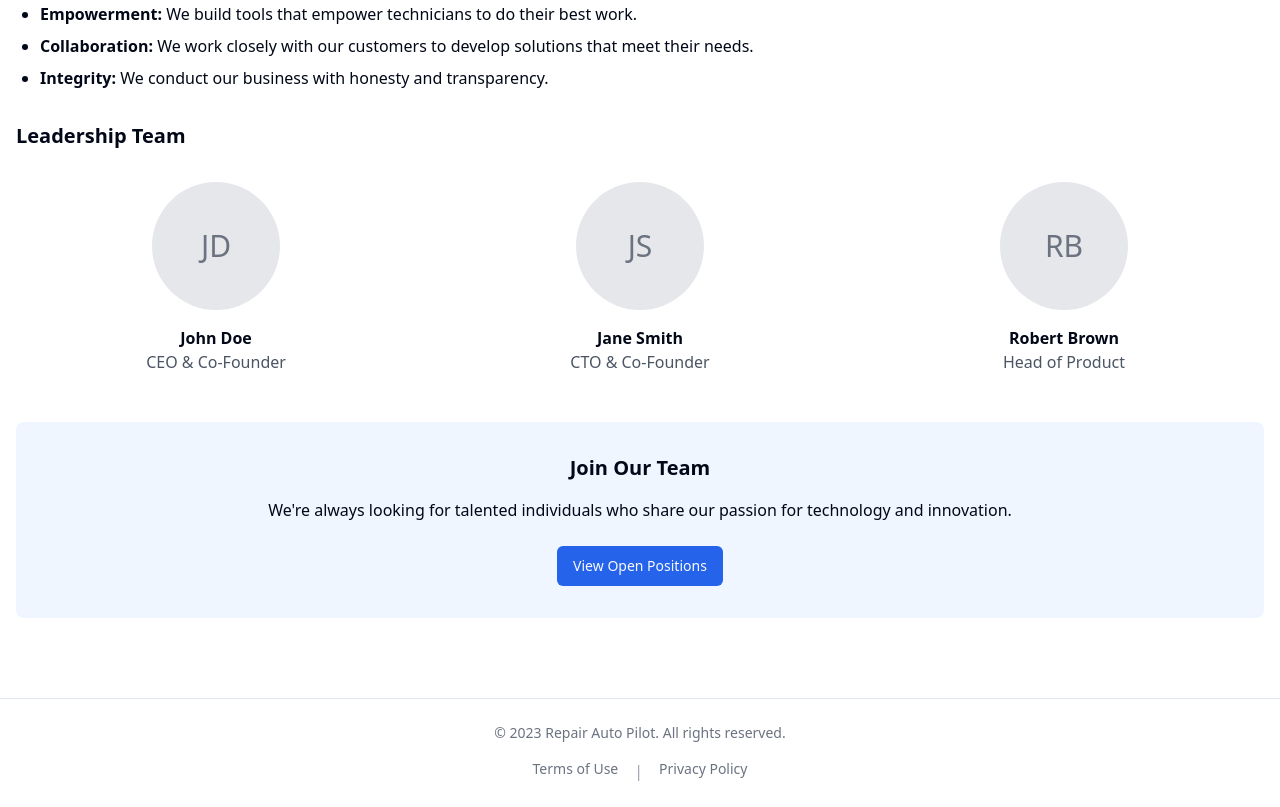
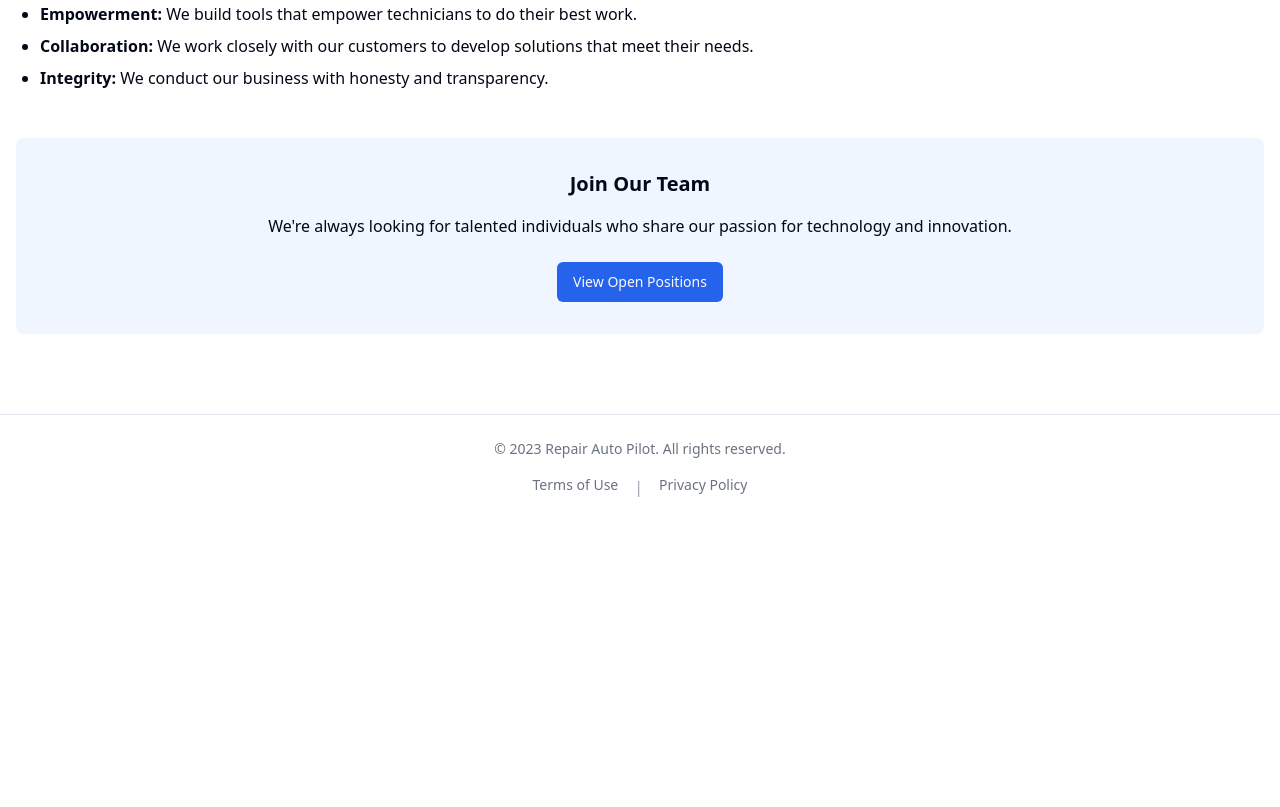
Before and after one commit to rbtech24/diagnose-flow-chat, a React (Vite) app: page /about in a window 1280 px wide. Shown: the part 900-1707 px from the top of the page. After the commit the page ends 1423 px from the top, so only its background shows below. Built offline with nearby package versions, Linux system fonts and the light colour scheme.

Commit message:
Remove leadership section
Removes the leadership team section from the about page.

```diff
--- a/src/pages/About.tsx
+++ b/src/pages/About.tsx
@@ -65,25 +65,6 @@ export default function About() {
             <li><strong>Collaboration:</strong> We work closely with our customers to develop solutions that meet their needs.</li>
             <li><strong>Integrity:</strong> We conduct our business with honesty and transparency.</li>
           </ul>
-
-          <h3 className="text-xl font-semibold mb-4">Leadership Team</h3>
-          <div className="grid sm:grid-cols-2 md:grid-cols-3 gap-6 my-8">
-            <div className="text-center">
-              <div className="w-32 h-32 bg-gray-200 rounded-full mx-auto mb-4 flex items-center justify-center text-gray-500 text-3xl">JD</div>
-              <h4 className="font-semibold">John Doe</h4>
-              <p className="text-gray-600">CEO & Co-Founder</p>
-            </div>
-            <div className="text-center">
-              <div className="w-32 h-32 bg-gray-200 rounded-full mx-auto mb-4 flex items-center justify-center text-gray-500 text-3xl">JS</div>
-              <h4 className="font-semibold">Jane Smith</h4>
-              <p className="text-gray-600">CTO & Co-Founder</p>
-            </div>
-            <div className="text-center">
-              <div className="w-32 h-32 bg-gray-200 rounded-full mx-auto mb-4 flex items-center justify-center text-gray-500 text-3xl">RB</div>
-              <h4 className="font-semibold">Robert Brown</h4>
-              <p className="text-gray-600">Head of Product</p>
-            </div>
-          </div>
         </div>
 
         <div className="bg-blue-50 rounded-lg p-8 my-12">
```
